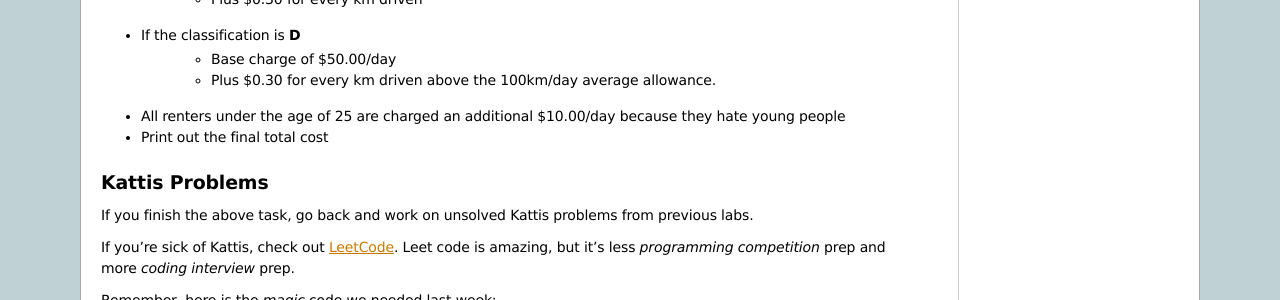
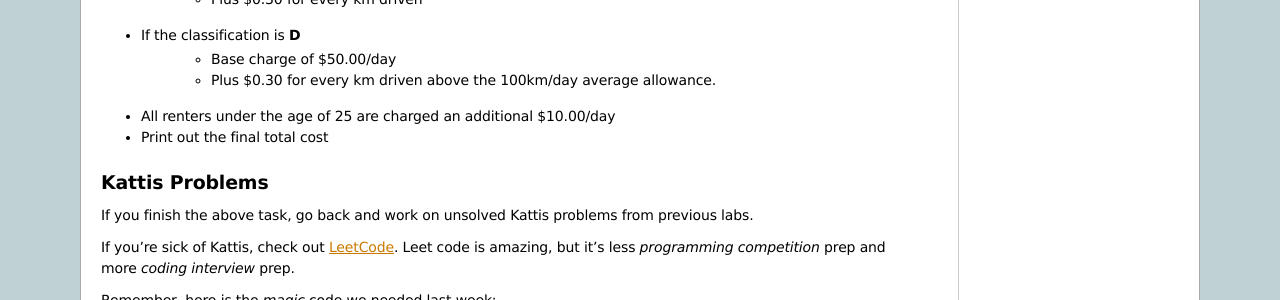
Before and after one commit to jameshughes89/cs101, a Sphinx documentation site: the page built from source/lab4.rst, in a window 1280 px wide. Shown: the part 1016-1316 px from the top of the page. Built offline with Sphinx 7.4.7, drawn with Linux system fonts in a browser that asks for light colours.

Commit message:
Remove hating young people (#69)

```diff
--- a/source/lab4.rst
+++ b/source/lab4.rst
@@ -28,7 +28,7 @@ A car rental place needs our help. They want a simple program to calculate how m
 * If the classification is **D**
    * Base charge of $50.00/day
    * Plus $0.30 for every km driven above the 100km/day average allowance.
-* All renters under the age of 25 are charged an additional $10.00/day because they hate young people
+* All renters under the age of 25 are charged an additional $10.00/day
 * Print out the final total cost
 
 Kattis Problems
--- a/source/topic5b.rst
+++ b/source/topic5b.rst
@@ -36,7 +36,7 @@ A car rental place needs our help. They want a simple program to calculate how m
     * Base charge of $50.00/day
     * Plus $0.30 for every km driven above the 100km/day average allowance
 
-* All renters under the age of 25 are charged an additional $10.00/day because they hate young people
+* All renters under the age of 25 are charged an additional $10.00/day
 * Print out the final total cost
 
 
```
